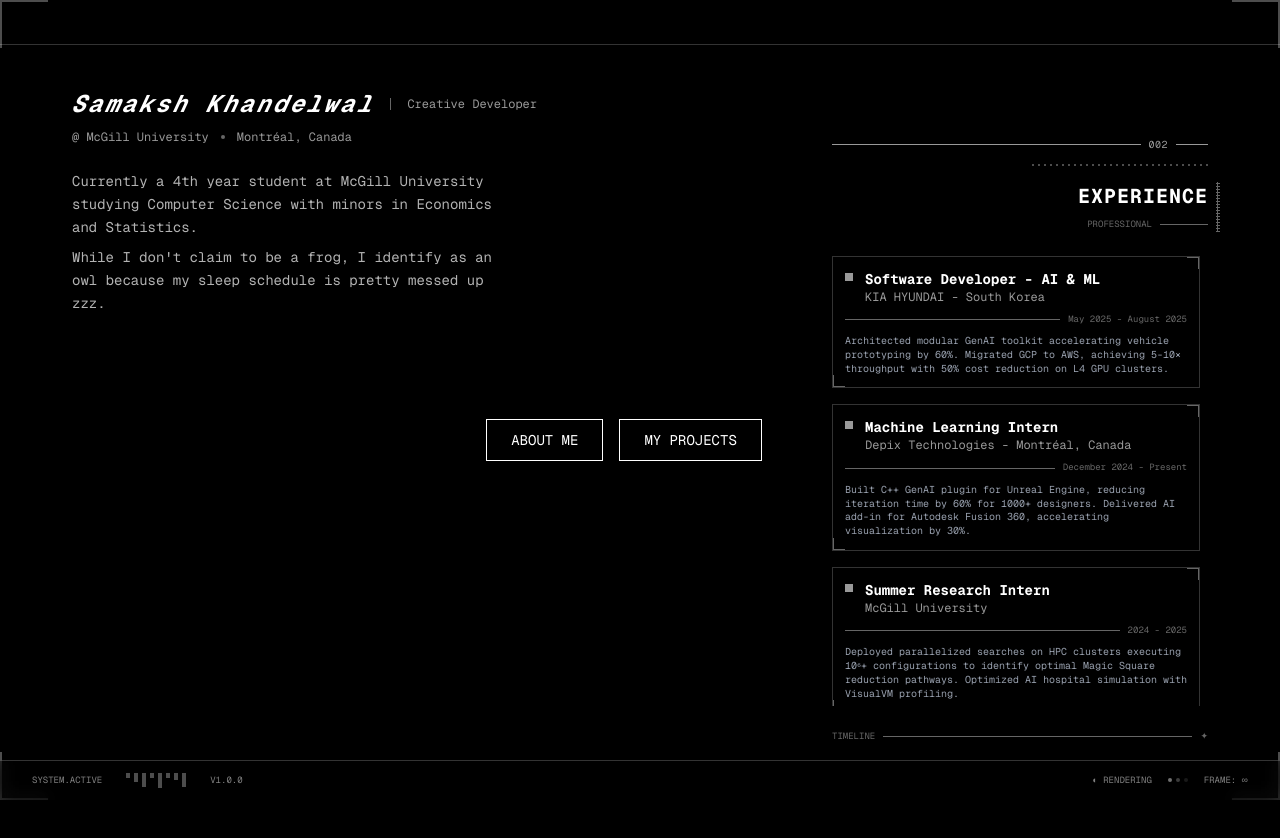
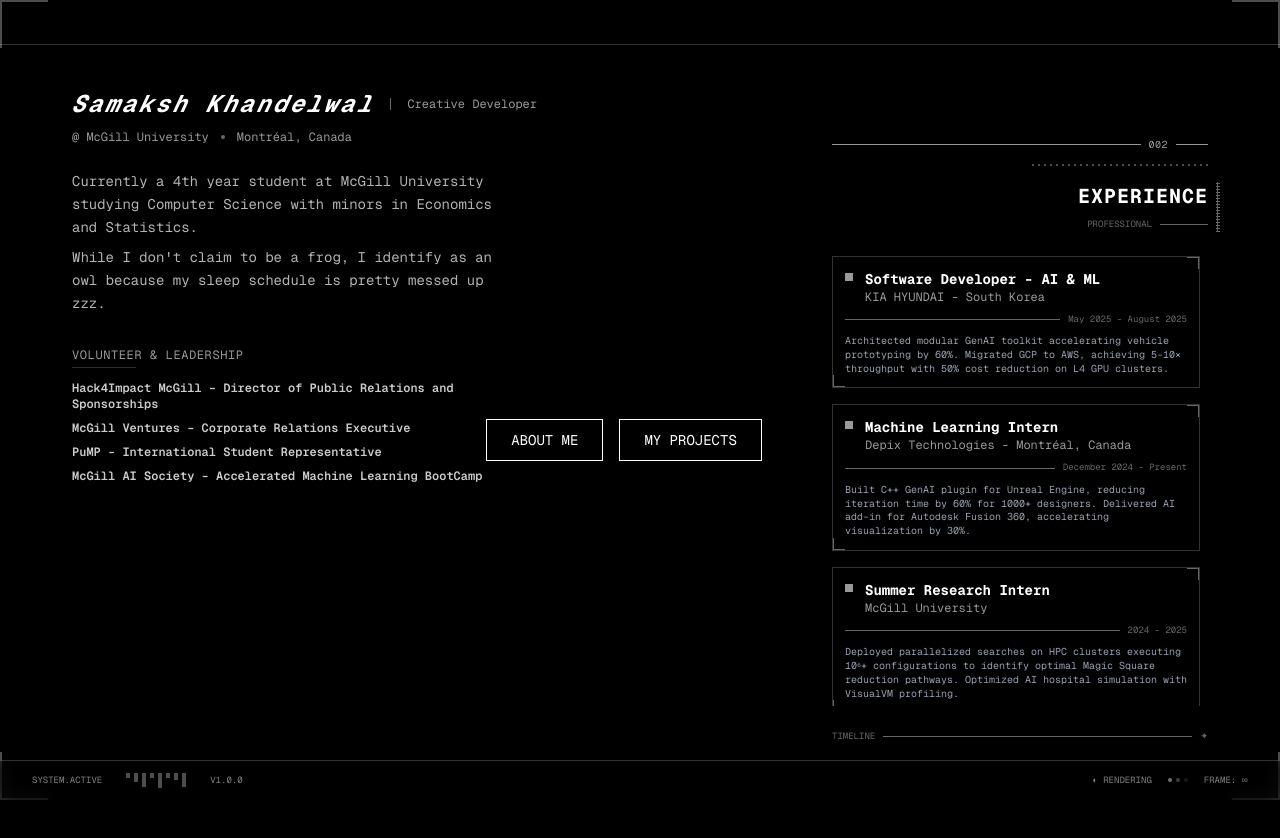
Before and after one commit to k4ysam/Sam2025, a Next.js app in the folder my-app/: page / in a window 1280 px wide. Built offline with nearby package versions, Linux system fonts and the light colour scheme.

Commit message:
add volunteer section

```diff
--- a/my-app/components/ui/hero-ascii.tsx
+++ b/my-app/components/ui/hero-ascii.tsx
@@ -144,6 +144,80 @@ export default function Home() {
               While I don't claim to be a frog, I identify as an owl because my sleep schedule is pretty messed up zzz.
             </p>
           </div>
+
+          {/* Volunteer Section */}
+          <div className="mt-6 lg:mt-8 max-w-[90vw] lg:max-w-md pr-4 lg:pr-0">
+            {/* Section Title */}
+            <div className="mb-3 opacity-60">
+              <h3 className="text-white font-mono text-[10px] lg:text-xs tracking-wider">VOLUNTEER & LEADERSHIP</h3>
+              <div className="w-16 h-px bg-white/30 mt-1"></div>
+            </div>
+
+            {/* Volunteer Items */}
+            <div className="space-y-2">
+              {/* Hack4Impact */}
+              <div>
+                <h4 className="text-white/80 font-mono text-[10px] lg:text-xs font-semibold">
+                  <a
+                    href="https://mcgill.hack4impact.org/"
+                    target="_blank"
+                    rel="noopener noreferrer"
+                    className="inline-block hover:underline hover:scale-105 transition-transform duration-200 cursor-pointer"
+                  >
+                    Hack4Impact McGill
+                  </a>
+                  <span> – Director of Public Relations and Sponsorships</span>
+                </h4>
+              </div>
+
+              {/* McGill Ventures */}
+              <div>
+                <h4 className="text-white/80 font-mono text-[10px] lg:text-xs font-semibold">
+                  <a
+                    href="https://mcgillvc.ca/"
+                    target="_blank"
+                    rel="noopener noreferrer"
+                    className="inline-block hover:underline hover:scale-105 transition-transform duration-200 cursor-pointer"
+                  >
+                    McGill Ventures
+                  </a>
+                  <span> – Corporate Relations Executive</span>
+                </h4>
+              </div>
+
+              {/* PUMP */}
+              <div>
+                <h4 className="text-white/80 font-mono text-[10px] lg:text-xs font-semibold">
+                  <a
+                    href="https://www.pumprofessionals.org/"
+                    target="_blank"
+                    rel="noopener noreferrer"
+                    className="inline-block hover:underline hover:scale-105 transition-transform duration-200 cursor-pointer"
+                  >
+                    PuMP
+                  </a>
+                  <span> - International Student Representative</span>
+                </h4>
+              </div>
+
+              {/* McGill AI Society */}
+              <div>
+                <h4 className="text-white/80 font-mono text-[10px] lg:text-xs font-semibold">
+                  <a
+                    href="https://mcgillai.com/mais202"
+                    target="_blank"
+                    rel="noopener noreferrer"
+                    className="inline-block hover:underline hover:scale-105 transition-transform duration-200 cursor-pointer"
+                  >
+                    McGill AI Society
+                  </a>
+                  <span> – Accelerated Machine Learning BootCamp</span>
+                </h4>
+              </div>
+
+
+            </div>
+          </div>
         </div>
       </div>
 
@@ -276,6 +350,30 @@ export default function Home() {
                 <p className="text-gray-400 font-mono text-[10px] leading-snug">
                   Deployed parallelized searches on HPC clusters executing 10⁶+ configurations to identify optimal Magic Square reduction pathways. Optimized AI hospital simulation with VisualVM profiling.
                 </p>
+              </div>
+
+
+              {/* Job 4 */}
+              <div className="relative border border-white/20 p-3 bg-black/40">
+                {/* Corner accents */}
+                <div className="absolute top-0 right-0 w-3 h-3 border-t border-r border-white/40"></div>
+                <div className="absolute bottom-0 left-0 w-3 h-3 border-b border-l border-white/40"></div>
+
+                <div className="flex items-start justify-between mb-2">
+                  <div className="w-2 h-2 bg-white/60 mt-1"></div>
+                  <div className="flex-1 ml-3">
+                    <h3 className="text-white font-mono text-sm font-bold">Undergraduate Tutor</h3>
+                    <p className="text-white/60 font-mono text-xs">McGill University</p>
+                  </div>
+                </div>
+
+                <div className="flex items-center gap-2 mb-2 opacity-40">
+                  <div className="flex-1 h-px bg-white"></div>
+                  <span className="text-white text-[9px] font-mono">2024 - Present</span>
+                </div>
+
+                <p className="text-gray-400 font-mono text-[10px] leading-snug">
+                Led tutoring sessions in Introduction to Computer Science, guiding students through fundamental programming concepts, algorithms, and data structures along with Calculus 1 ,2 and 3.                </p>
               </div>
             </div>
           </div>
```
